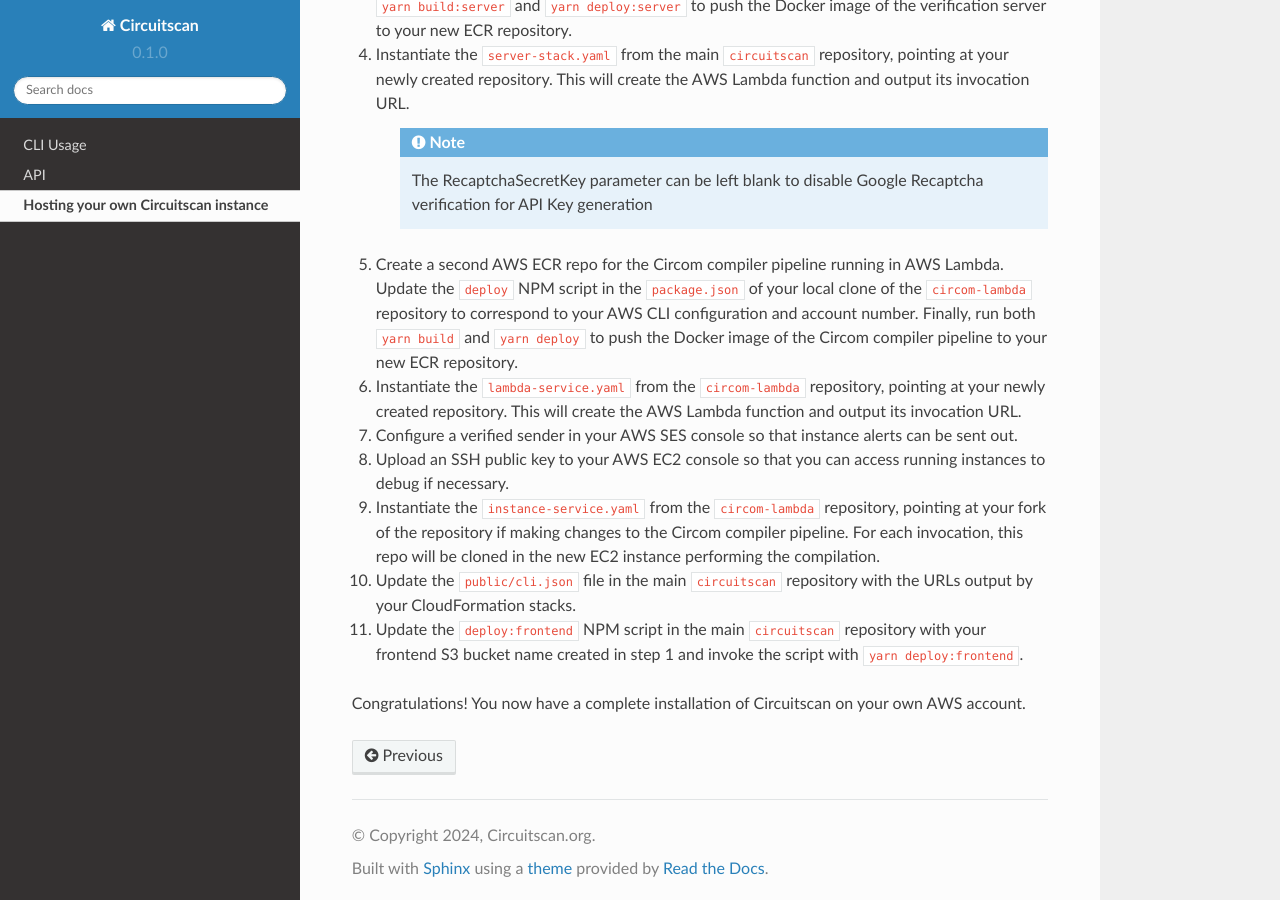
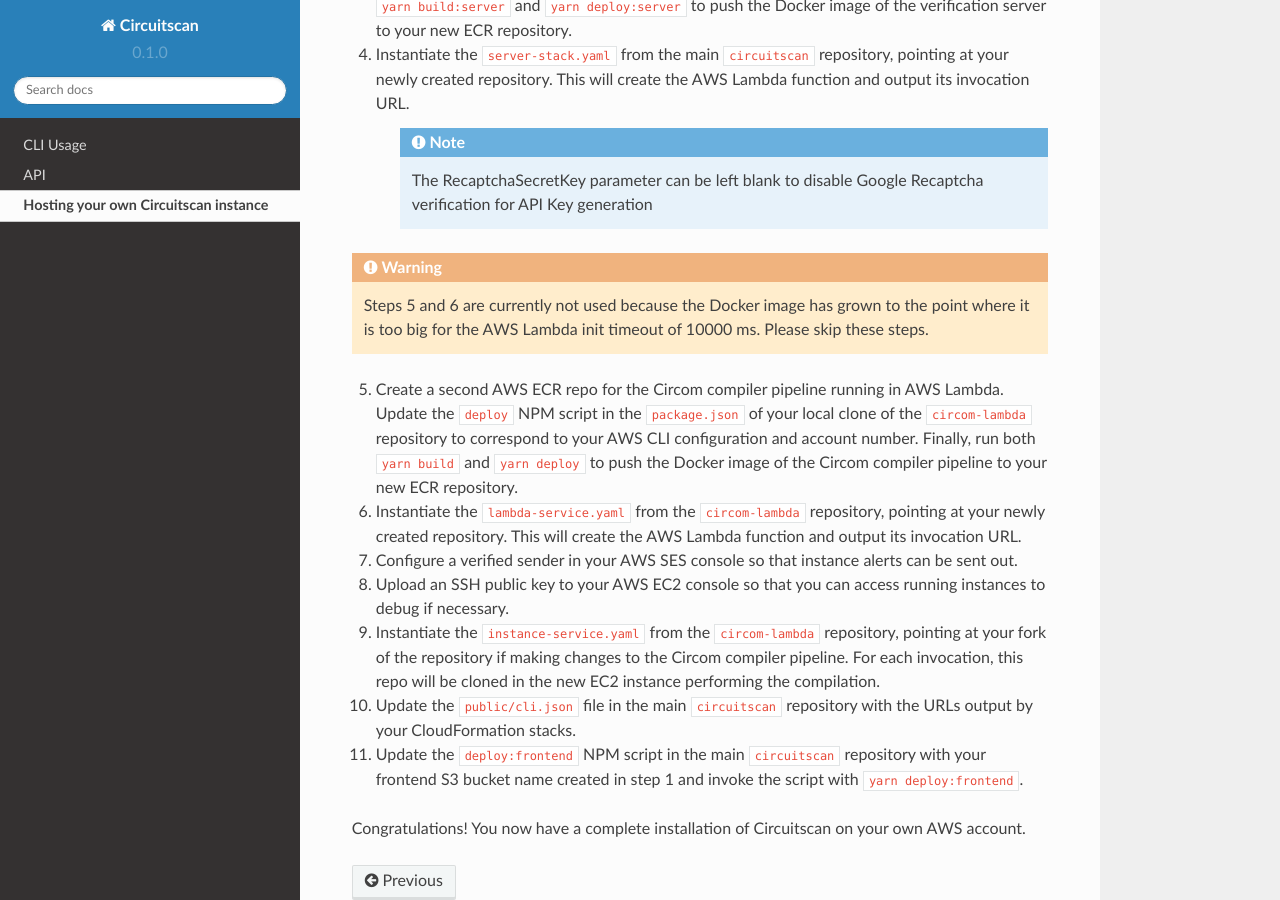
Before and after one commit to circuitscan/docs, a Sphinx documentation site: the page built from docs/source/hosting.rst, in a window 1280 px wide and 900 px high, scrolled down 752 px. Built offline with Sphinx 7.4.7 and the Read the Docs theme 2.0.0, drawn with Linux system fonts in a browser that asks for light colours.

Commit message:
Lambda compilation disabled

```diff
--- a/docs/source/hosting.rst
+++ b/docs/source/hosting.rst
@@ -23,6 +23,10 @@
 
        The RecaptchaSecretKey parameter can be left blank to disable Google Recaptcha verification for API Key generation
 
+.. warning::
+
+   Steps 5 and 6 are currently not used because the Docker image has grown to the point where it is too big for the AWS Lambda init timeout of 10000 ms. Please skip these steps.
+
 5. Create a second AWS ECR repo for the Circom compiler pipeline running in AWS Lambda. Update the ``deploy`` NPM script in the ``package.json`` of your local clone of the ``circom-lambda`` repository to correspond to your AWS CLI configuration and account number. Finally, run both ``yarn build`` and ``yarn deploy`` to push the Docker image of the Circom compiler pipeline to your new ECR repository.
 
 6. Instantiate the ``lambda-service.yaml`` from the ``circom-lambda`` repository, pointing at your newly created repository. This will create the AWS Lambda function and output its invocation URL.
--- a/docs/source/usage.rst
+++ b/docs/source/usage.rst
@@ -45,7 +45,7 @@
       -t, --ptau <ptauSize>                   Force a specific Powers of Tau size (8-28 or url to download specific file)
       -v, --circom-version <circomVersion>  Specify the Circom version (e.g. "v2.1.8")
       -s, --snarkjs-version <snarkjsVersion>  Specify the SnarkJS version (e.g. "0.7.3")
-      -i, --instance <memorySize>           Specify the memory (GB) of compiler instance: 4, 8, 16, 32, 64, 128, 256, 384, 512 (default: 10GB lambda, faster init for small circuits)
+      -i, --instance <memorySize>           Specify the memory (GB) of compiler instance: 4, 8, 16, 32, 64, 128, 256, 384, 512 (default: 4 for smallest circuits)
       -r, --resume <requestId>              In case of errors during compilation, reattach to a job and attempt a new verification. Overrides all other options.
       -c, --config <configUrl>              Specify a different configuration file (default: https://circuitscan.org/cli.json)
       -a, --api-key <apiKey>                  Specify your API Key as a command line argument
@@ -72,7 +72,7 @@
       -t, --ptau <ptauSize>                   Force a specific Powers of Tau size (8-28 or url to download specific file)
       -v, --circom-version <circomVersion>  Specify the Circom version (e.g. "v2.1.8")
       -s, --snarkjs-version <snarkjsVersion>  Specify the SnarkJS version (e.g. "0.7.3")
-      -i, --instance <memorySize>           Specify the memory (GB) of compiler instance: 4, 8, 16, 32, 64, 128, 256, 384, 512 (default: 10GB lambda, faster init for small circuits)
+      -i, --instance <memorySize>           Specify the memory (GB) of compiler instance: 4, 8, 16, 32, 64, 128, 256, 384, 512 (default: 4 for smallest circuits)
       -r, --resume <requestId>              In case of errors during compilation, reattach to a job and attempt a new deploy. Overrides all other options.
       -c, --config <configUrl>              Specify a different configuration file (default: https://circuitscan.org/cli.json)
       -a, --api-key <apiKey>                  Specify your API Key as a command line argument
```
